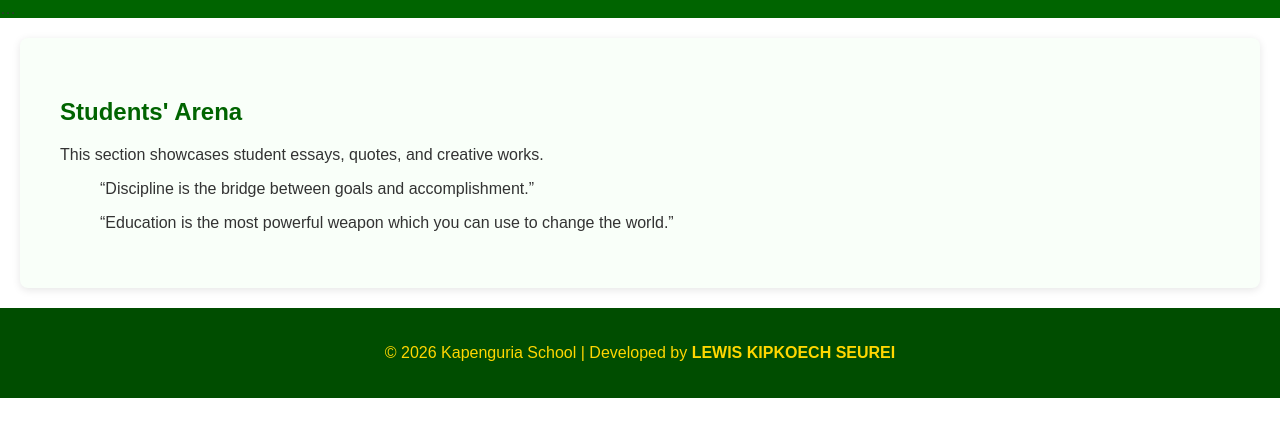
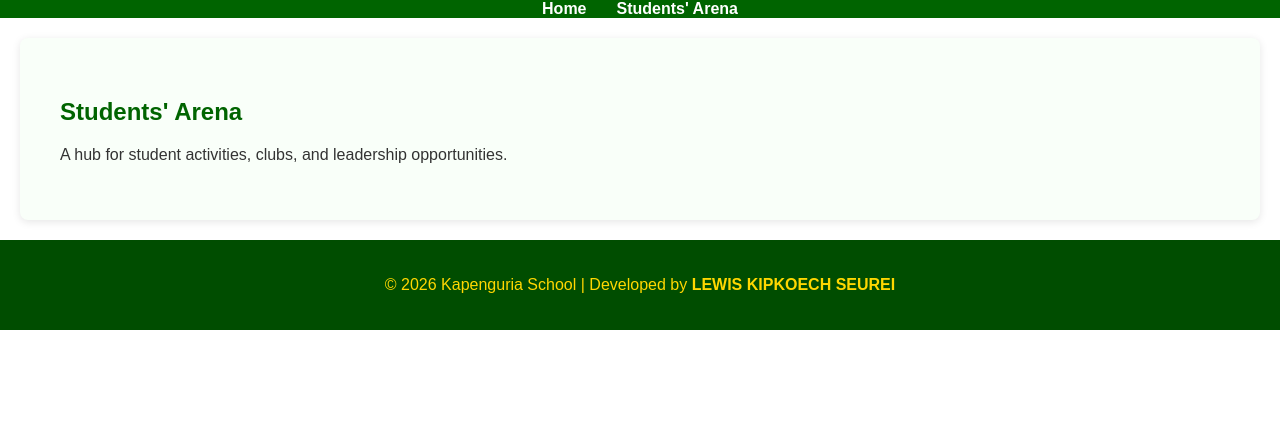
Before and after one commit to lewiskkoech-afk/KAPENGURIA-SENIOR-SCHOOL-WEBSITE, a plain HTML site: page students.html in a window 1280 px wide. Drawn offline with Linux system fonts and the light colour scheme; files that its build step writes are made by us from their sources.

Commit message:
Enhance students.html with GTM and content update
Added Google Tag Manager scripts and updated section content.

```diff
--- a/students.html
+++ b/students.html
@@ -3,16 +3,19 @@
 <head>
   <meta charset="UTF-8">
   <title>Students' Arena - Kapenguria School</title>
-  <link rel="stylesheet" href="css/style.css">
+  <link rel="stylesheet" href="style.css">
+  <script async src="https://www.googletagmanager.com/gtag/js?id=G-9W8LFZ3WFD"></script>
+  <script>window.dataLayer=window.dataLayer||[];function gtag(){dataLayer.push(arguments);}gtag('js',new Date());gtag('config','G-9W8LFZ3WFD');</script>
 </head>
 <body>
-  <header><nav>…</nav></header>
+  <header><nav><ul>
+    <li><a href="index.html">Home</a></li>
+    <li><a href="students.html">Students' Arena</a></li>
+  </ul></nav></header>
 
   <section class="card">
     <h2>Students' Arena</h2>
-    <p>This section showcases student essays, quotes, and creative works.</p>
-    <blockquote>“Discipline is the bridge between goals and accomplishment.”</blockquote>
-    <blockquote>“Education is the most powerful weapon which you can use to change the world.”</blockquote>
+    <p>A hub for student activities, clubs, and leadership opportunities.</p>
   </section>
 
   <footer><p>© 2026 Kapenguria School | Developed by <strong>LEWIS KIPKOECH SEUREI</strong></p></footer>
```
